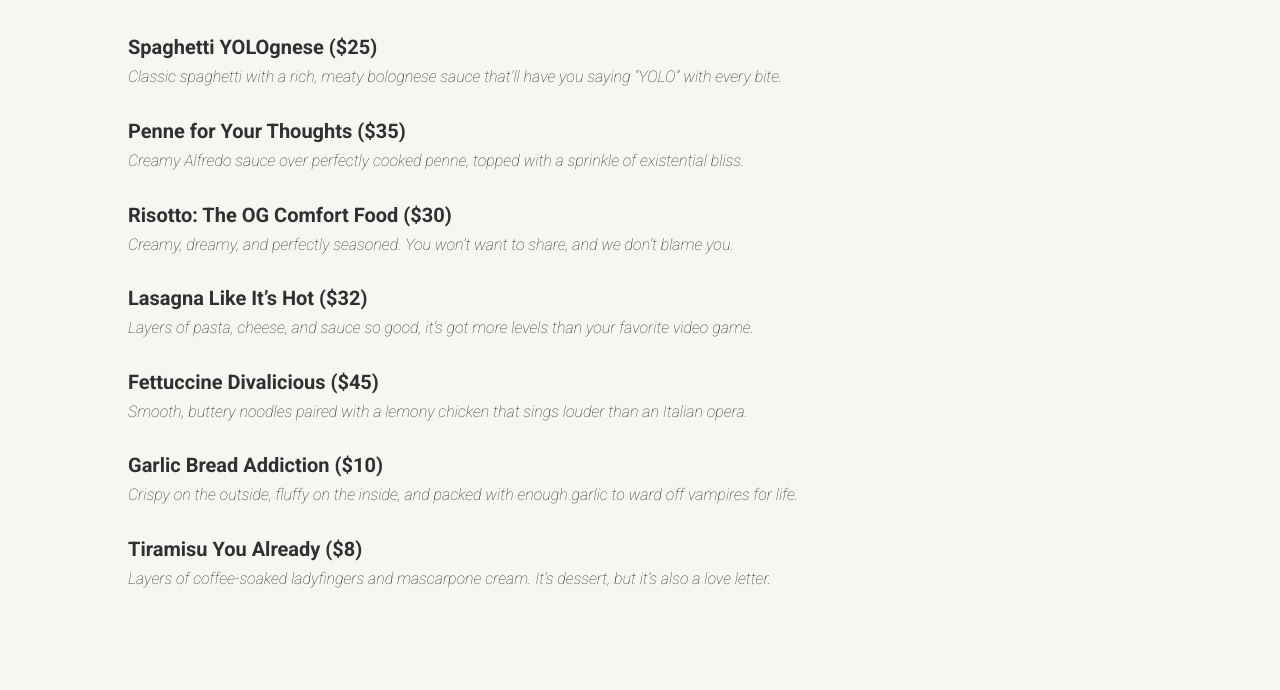
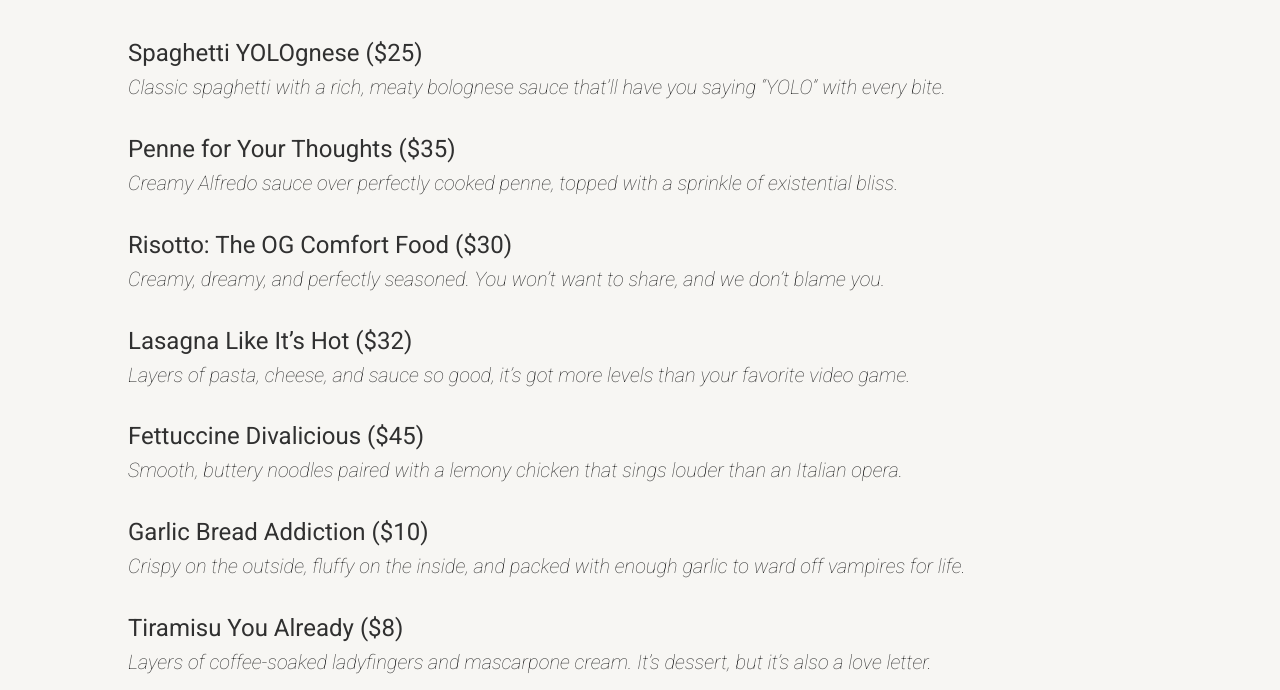
Before and after one commit to aleksapetrovic2907/odin-10-restaurant, a website built with webpack: page src/template.html in a window 1280 px wide. Both pictures are taken after a click on the button "Menu". Shown: the part 173-863 px from the top of the page. Before the commit the page ends 800 px from the top, so only its background shows below. Built offline with nearby package versions, Linux system fonts and the light colour scheme.

Commit message:
update font styling on menu items

```diff
--- a/src/styles.css
+++ b/src/styles.css
@@ -66,11 +66,13 @@ nav > button:hover {
 
 .menu-item-title {
     margin-bottom: .5rem;
-    font-size: 1.25rem;
+    font-size: 1.5rem;
+    font-weight: 400;
 }
 
 .menu-item-description {
     margin: 0;
+    font-size: 1.25rem;
     font-style: italic;
     font-weight: 200;
 }
```
